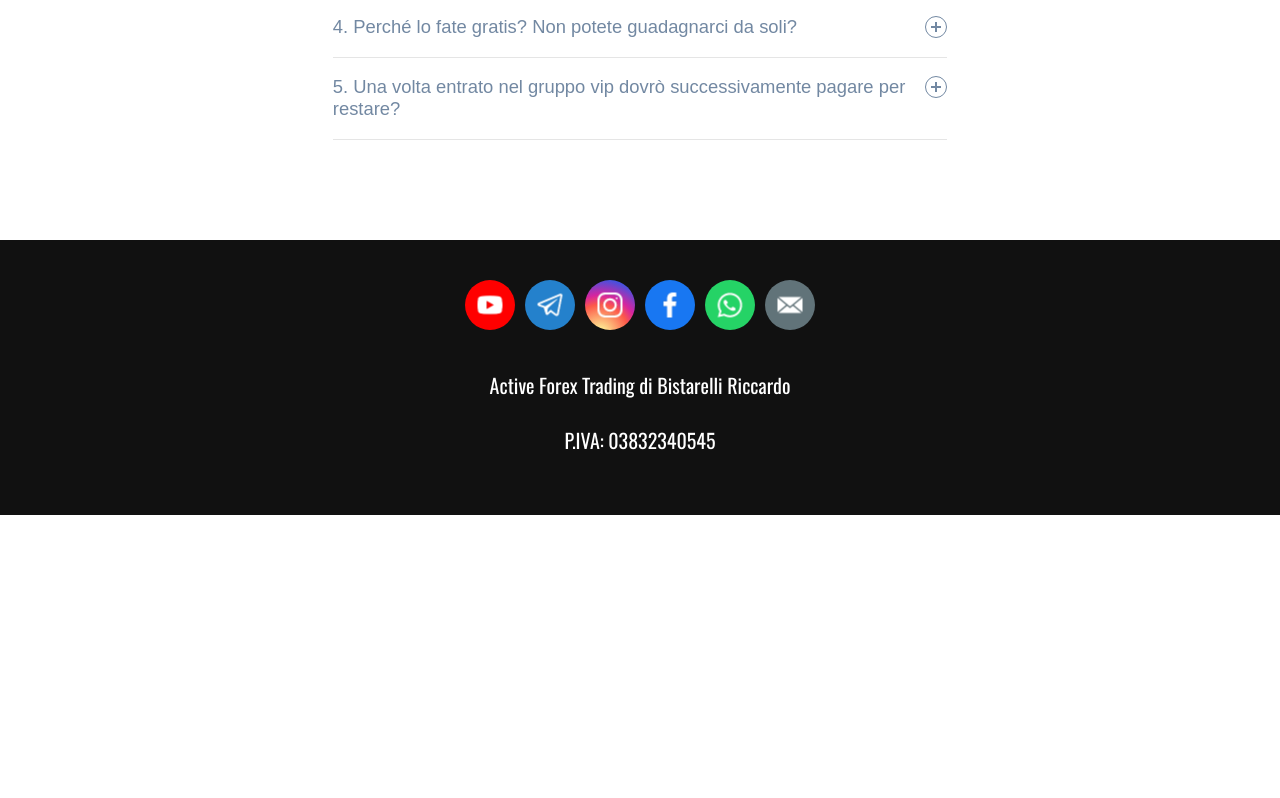
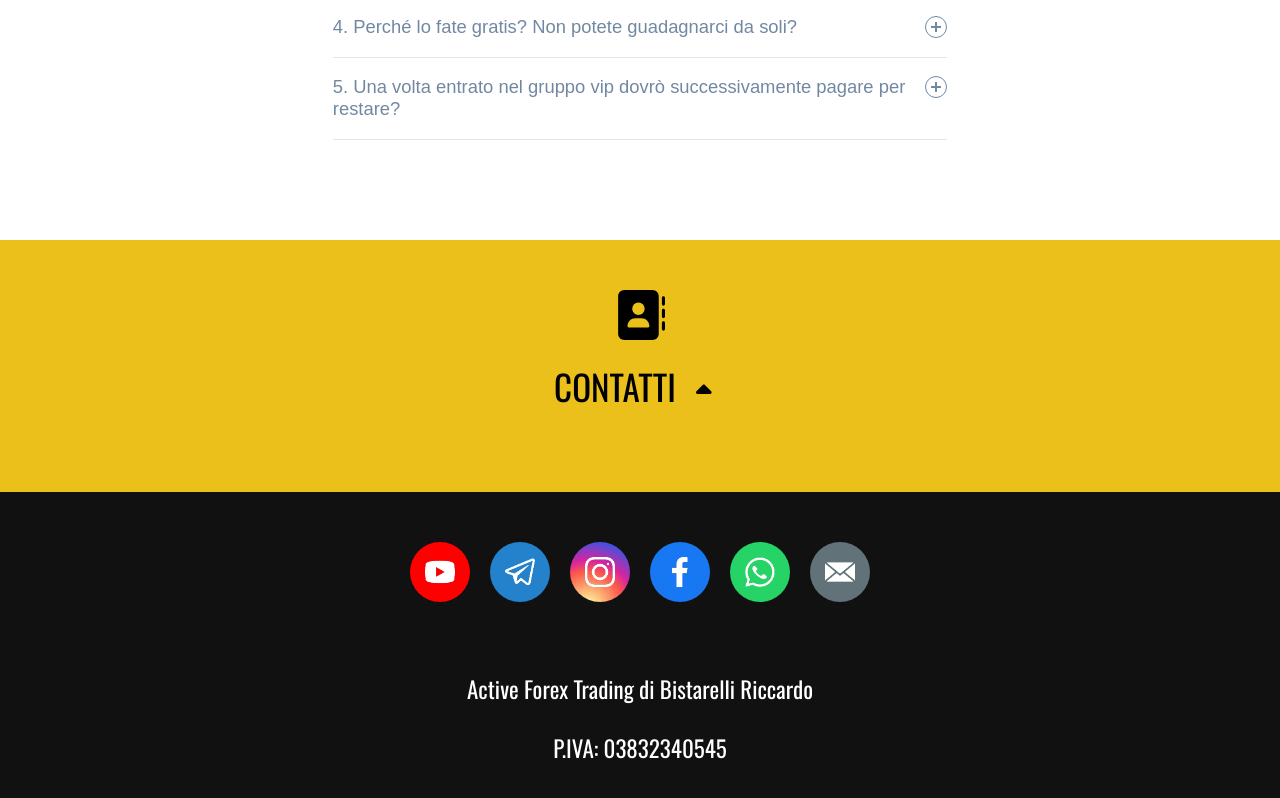
Before and after one commit to Bistaaa/active-forex-trading, a Vue app: page /faq in a window 1280 px wide. Shown: the part 640-1438 px from the top of the page. Before the commit the page ends 1155 px from the top, so only its background shows below. Built offline with nearby package versions, Linux system fonts and the light colour scheme.

Commit message:
creato upper footer, creata prima colonna (contatti)

```diff
--- a/src/components/Footer.vue
+++ b/src/components/Footer.vue
@@ -1,10 +1,10 @@
 <script>
-
 export default {
     name: 'Footer',
     data() {
         return {
-
+            showDownArrow: false,
+            showSubMenu: false,
         }
     },
 }
@@ -14,40 +14,101 @@ export default {
     <div id="footer-container">
 
         <!-- UPPER FOOTER -->
-        <div id="upper-footer"></div>
+        <div id="upper-footer">
 
+            <!-- CONTACTS COLUMN -->
+            <div class="upper-footer-column">
+                <font-awesome-icon icon="fa-solid fa-address-book" class="footer-icon" />
+                <div class="footer-title-and-menu-container" @mouseover="showDownArrow = true; showSubMenu = true"
+                    @mouseout="showSubMenu = false">
+                    <div class="footer-title-container">
+                        <span class="footer-title">CONTATTI</span>
+                        <div class="footer-title-arrow-container" v-if="!showDownArrow">
+                            <font-awesome-icon icon="fa-solid fa-sort-up" class="footer-title-arrow"
+                                id="footer-title-arrow-up" />
+                        </div>
+                        <div class="footer-title-arrow-container" v-if="showDownArrow">
+                            <font-awesome-icon icon="fa-solid fa-sort-down" class="footer-title-arrow"
+                                id="footer-title-arrow-down" />
+                        </div>
+                    </div>
+                    <div class="footer-sub-menu" v-show="showSubMenu">
+                        <div class="footer-menu-row">
+                            <div class="footer-menu-row-icon-container" id="phone-menu-background">
+                                <img src="../assets/img/social-icons/phone-icon.png" class="footer-social-icon" />
+                            </div>
+                            <a href="tel:+393383525888" target="_blank">
+                                <span class="footer-menu-row-data">+39 3383525888</span>
+                            </a>
+                        </div>
+                        <div class="footer-menu-row">
+                            <div class="footer-menu-row-icon-container" id="whatsapp-menu-background">
+                                <img src="../assets/img/social-icons/whatsapp-icon.png" class="footer-social-icon" />
+                            </div>
+                            <a href="https://wa.me/message/POHA3ZSPWN73D1" target="_blank">
+                                <span class="footer-menu-row-data">+39 3383525888</span>
+                            </a>
+                        </div>
+                        <div class="footer-menu-row">
+                            <div class="footer-menu-row-icon-container" id="telegram-menu-background">
+                                <img src="../assets/img/social-icons/telegram-icon.png" class="footer-social-icon" />
+                            </div>
+                            <a href="https://t.me/Riccardobista" target="_blank">
+                                <span class="footer-menu-row-data">@Riccardobista</span>
+                            </a>
+                        </div>
+                        <div class="footer-menu-row">
+                            <div class="footer-menu-row-icon-container" id="mail-menu-background">
+                                <img src="../assets/img/social-icons/mail-icon.png" class="footer-social-icon" />
+                            </div>
+                            <a href="mailto:info@activeforextrading.it" target="_blank">
+                                <span class="footer-menu-row-data">info@activeforextrading.it</span>
+                            </a>
+                        </div>
+                        <div class="footer-menu-row">
+                            <div class="footer-menu-row-icon-container" id="location-menu-background">
+                                <img src="../assets/img/social-icons/location-icon.png" class="footer-social-icon" />
+                            </div>
+                            <a>
+                                <span class="footer-menu-row-data">Via Santa Maria, 2 - 06010 Citerna (PG)</span>
+                            </a>
+                        </div>
+                    </div>
+                </div>
+            </div>
+        </div>
 
         <!-- LOWER FOOTER -->
         <div id="lower-footer">
             <div id="social-container">
                 <a href="https://www.youtube.com/channel/UCb1ZKE1eay_VPglsP0Xp7EQ" target="_blank">
                     <div class="social-icon-background" id="youtube-background">
-                        <img src="../assets/img/social-icons/youtube-icon.png" class="social-icon" id="youtube-icon">
+                        <img src="../assets/img/social-icons/youtube-icon.png" class="social-icon" id="youtube-icon" />
                     </div>
                 </a>
                 <a href="https://t.me/activeforexbase" target="_blank">
                     <div class="social-icon-background" id="telegram-background">
-                        <img src="../assets/img/social-icons/telegram-icon.png" class="social-icon" id="telegram-icon">
+                        <img src="../assets/img/social-icons/telegram-icon.png" class="social-icon" id="telegram-icon" />
                     </div>
                 </a>
                 <a href="https://www.instagram.com/active_forex_trading_/" target="_blank">
                     <div class="social-icon-background" id="instagram-background">
-                        <img src="../assets/img/social-icons/instagram-icon.png" class="social-icon" id="instagram-icon">
+                        <img src="../assets/img/social-icons/instagram-icon.png" class="social-icon" id="instagram-icon" />
                     </div>
                 </a>
-                <a href="https://www.facebook.com/activeforextrading.it/" target="_blank">
+                <a href="https://www.facebook.com/activeforextrading.it" target="_blank">
                     <div class="social-icon-background" id="facebook-background">
-                        <img src="../assets/img/social-icons/facebook-icon.png" class="social-icon" id="facebook-icon">
+                        <img src="../assets/img/social-icons/facebook-icon.png" class="social-icon" id="facebook-icon" />
                     </div>
                 </a>
                 <a href="https://wa.me/message/POHA3ZSPWN73D1" target="_blank">
                     <div class="social-icon-background" id="whatsapp-background">
-                        <img src="../assets/img/social-icons/whatsapp-icon.png" class="social-icon" id="whatsapp-icon">
+                        <img src="../assets/img/social-icons/whatsapp-icon.png" class="social-icon" id="whatsapp-icon" />
                     </div>
                 </a>
                 <a href="mailto:info@activeforextrading.it" target="_blank">
                     <div class="social-icon-background" id="mail-background">
-                        <img src="../assets/img/social-icons/mail-icon.png" class="social-icon" id="mail-icon">
+                        <img src="../assets/img/social-icons/mail-icon.png" class="social-icon" id="mail-icon" />
                     </div>
                 </a>
             </div>
@@ -58,14 +119,145 @@ export default {
     </div>
 </template>
 
+
 <style scoped lang="scss">
 #footer-container {
 
-    #upper-footer {}
+    #upper-footer {
+        background-color: #ECC01B;
+        padding: 50px 10% 80px;
+
+        .upper-footer-column {
+            display: flex;
+            flex-direction: column;
+            align-items: center;
+
+            .footer-icon {
+                font-size: 50px;
+                margin-bottom: 20px;
+            }
+
+            .footer-title-and-menu-container {
+                position: relative;
+
+                .footer-title-container {
+                    display: flex;
+                    flex-direction: row;
+                    align-items: center;
+                    gap: 20px;
+
+                    .footer-title {
+                        font-size: 35px;
+                    }
+
+                    .footer-title-arrow-container {
+                        position: relative;
+                        height: 30px;
+                        width: 30px;
+
+                        .footer-title-arrow {
+                            font-size: 25px;
+                            position: absolute;
+                        }
+
+                        #footer-title-arrow-up {
+                            top: 12px;
+                        }
+
+                        #footer-title-arrow-down {
+                            bottom: 6px;
+                        }
+
+                    }
+                }
+
+                .footer-sub-menu {
+                    position: absolute;
+                    left: 0;
+                    z-index: 4;
+                    border: 1px solid #ffffff;
+                    background-color: #111111;
+                    padding: 5px 5px;
+
+
+                    .footer-menu-row {
+                        /* background-color: #d6249f; */
+                        display: flex;
+                        flex-direction: row;
+                        align-items: center;
+                        gap: 20px;
+                        padding: 10px 10px;
+                        position: relative;
+
+                        &:not(:last-child)::before {
+                            content: "";
+                            position: absolute;
+                            width: 90%;
+                            height: 1px;
+                            background-color: white;
+                            bottom: 0;
+                            left: 50%;
+                            transform: translateX(-50%);
+                        }
+
+                        .footer-menu-row-icon-container {
+                            width: 45px;
+                            height: 45px;
+                            border-radius: 50%;
+                            position: relative;
+
+                            .footer-menu-row-icon {
+                                font-size: 27px;
+                                color: white;
+                            }
+
+                            .footer-social-icon {
+                                width: 60%;
+                                position: absolute;
+                                top: 50%;
+                                left: 50%;
+                                transform: translate(-50%, -50%);
+                            }
+                        }
+
+                        #phone-menu-background {
+                            background-color: #ECC01B;
+                        }
+
+                        #whatsapp-menu-background {
+                            background-color: #25D366
+                        }
+
+                        #telegram-menu-background {
+                            background-color: #2481CC
+                        }
+
+                        #mail-menu-background {
+                            background-color: #dd9716
+                        }
+
+                        #location-menu-background {
+                            background-color: #ff0000
+                        }
+
+                        a {
+                            text-decoration: none;
+
+                            .footer-menu-row-data {
+                                font-size: 20px;
+                                color: #ffffff;
+                                white-space: nowrap;
+                            }
+                        }
+                    }
+                }
+            }
+        }
+    }
 
     #lower-footer {
         background-color: #111111;
-        padding: 30px 0 20px;
+        padding: 40px 0 30px;
         display: flex;
         flex-direction: column;
         align-items: center;
@@ -74,12 +266,12 @@ export default {
             display: flex;
             flex-direction: row;
             justify-content: center;
-            gap: 10px;
-            margin-top: 10px;
+            gap: 20px;
+            margin: 10px 0 30px;
 
             .social-icon-background {
-                height: 50px;
-                width: 50px;
+                height: 60px;
+                width: 60px;
                 border-radius: 50%;
                 position: relative;
 
@@ -128,7 +320,7 @@ export default {
         }
 
         .bottom-footer-info {
-            font-size: 20px;
+            font-size: 23px;
             color: #ffffff;
         }
 
```
Also changed, not shown: src/components/Header.vue (+4 -4 lines), src/assets/img/social-icons/location-icon.png (added), src/assets/img/social-icons/phone-icon.png (added).
